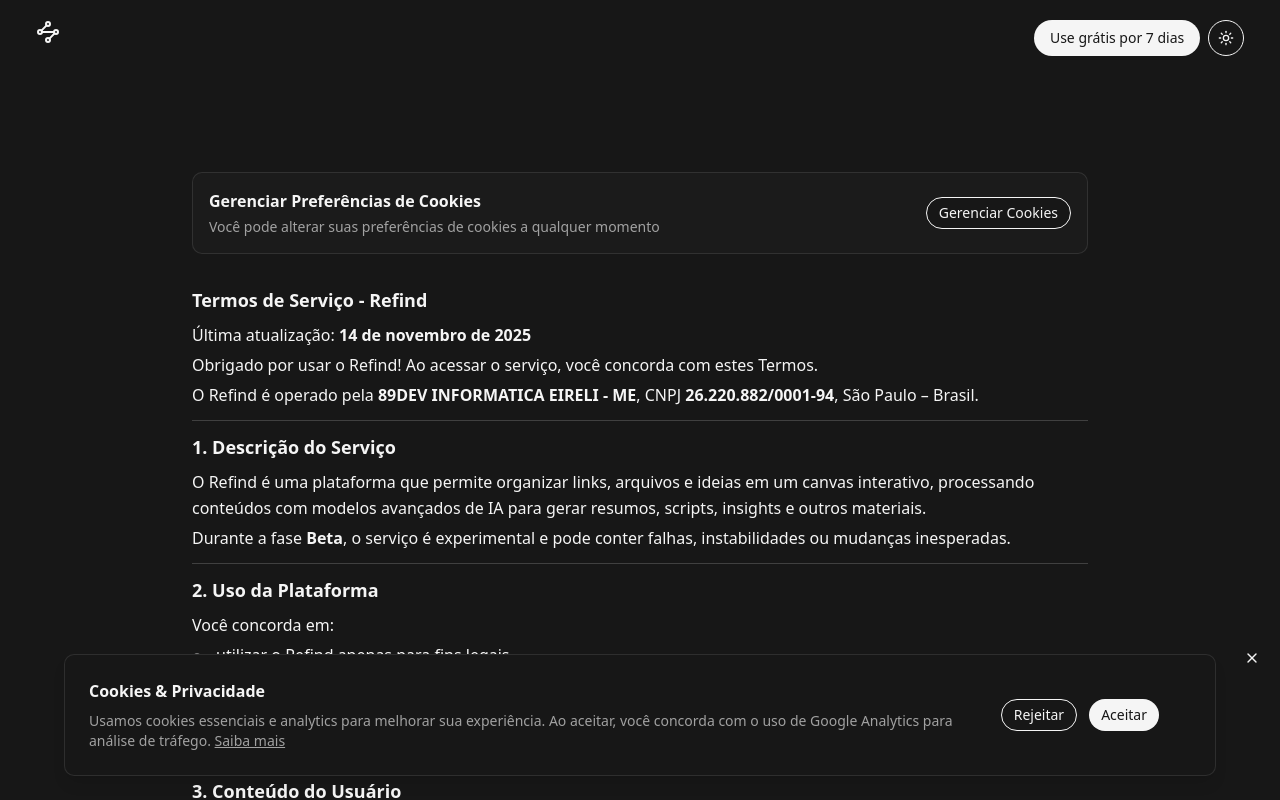
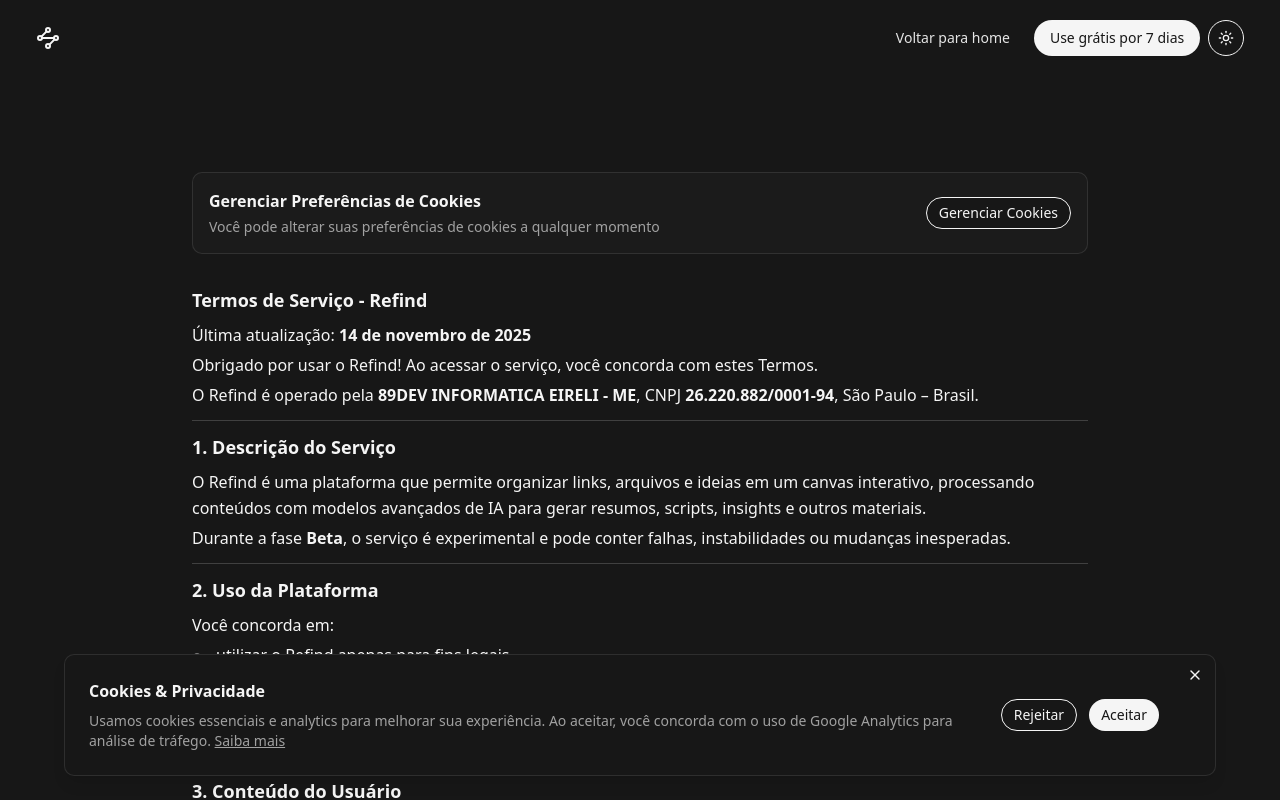
Before and after one commit to lucianoiw/refind-website, a Next.js app: page /terms in a window 1280 px wide. Shown: the top 800 px of the page. Built offline with nearby package versions, Linux system fonts and the light colour scheme; no server answers.

Commit message:
ajustes na navbar simple

```diff
--- a/src/components/cookie-consent.tsx
+++ b/src/components/cookie-consent.tsx
@@ -48,10 +48,10 @@
 
   return (
     <div className="fixed bottom-0 left-0 right-0 z-50 p-4 md:p-6 animate-in slide-in-from-bottom duration-500">
-      <div className="max-w-6xl mx-auto bg-background border rounded-lg shadow-lg p-4 md:p-6">
+      <div className="max-w-6xl mx-auto bg-background border rounded-lg shadow-lg p-4 md:p-6 relative">
         <button
-          onClick={handleReject}
-          className="absolute top-4 right-4 p-1 rounded-xs hover:bg-muted transition-colors"
+          onClick={() => setShow(false)}
+          className="absolute top-2 right-2 p-1 rounded-xs hover:bg-muted transition-colors"
           aria-label="Fechar"
         >
           <XIcon className="size-4" />
@@ -73,7 +73,7 @@
             </p>
           </div>
 
-          <div className="flex gap-3 md:flex-shrink-0">
+          <div className="flex gap-3 md:shrink-0">
             <Button variant="outline" size="sm" onClick={handleReject}>
               Rejeitar
             </Button>
--- a/src/components/navbar-simple.tsx
+++ b/src/components/navbar-simple.tsx
@@ -10,17 +10,25 @@
 export const NavbarSimple = () => {
   return (
     <header className="grid-wrapper">
-      <div className="flex justify-between py-5 grid-span-inner">
+      <div className="grid-span-inner flex py-5 flex-col md:flex-row items-center gap-y-6 md:gap-y-0 justify-between">
         <Link href="/">
           <Logo />
         </Link>
 
-        <div className="flex items-center gap-2">
-          <FakeDoor source="navbar-simple">
-            <Button>Use grátis por 7 dias</Button>
-          </FakeDoor>
+        <div className="flex gap-6">
+          <nav className="flex items-center text-base justify-center gap-4">
+            <Button asChild variant="link">
+              <Link href={`/`}>Voltar para home</Link>
+            </Button>
+          </nav>
 
-          <ThemeToggle />
+          <div className="flex gap-3 md:gap-2">
+            <FakeDoor source="navbar-simple">
+              <Button>Use grátis por 7 dias</Button>
+            </FakeDoor>
+
+            <ThemeToggle />
+          </div>
         </div>
       </div>
     </header>
```
